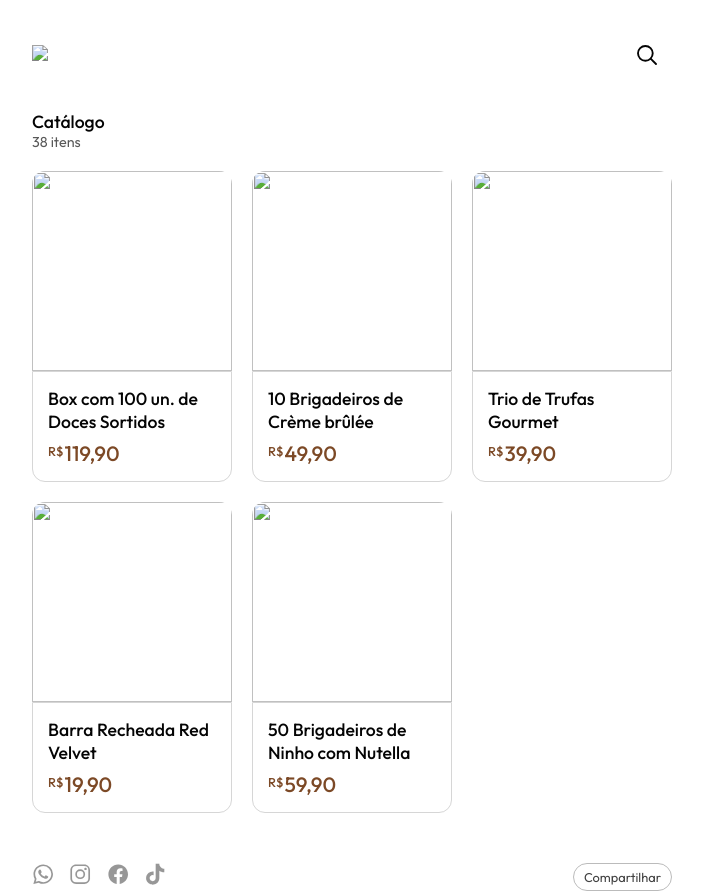
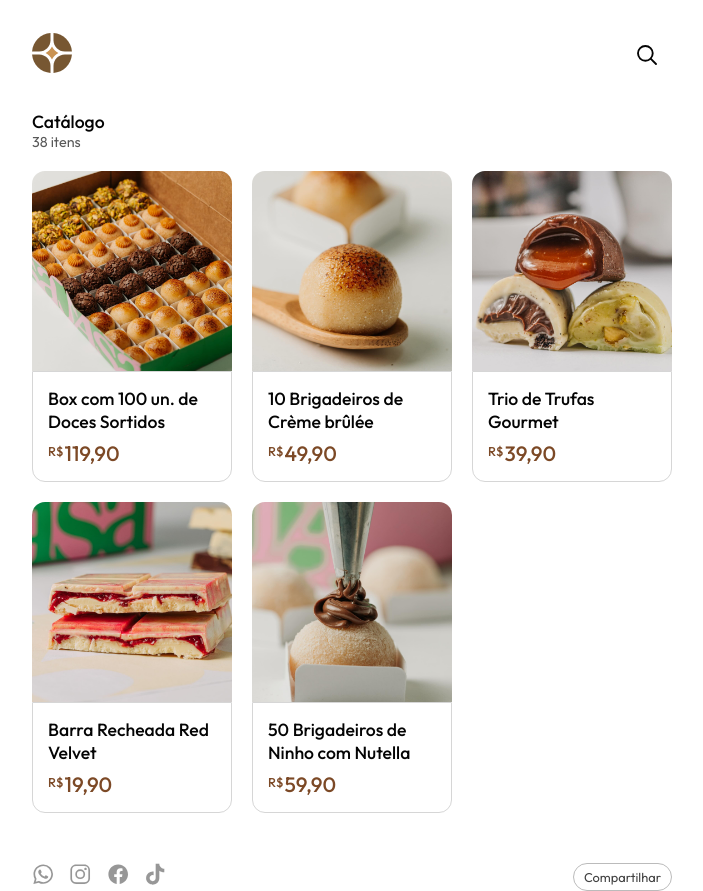
Before and after one commit to antbsp/vendika, a plain HTML site: page catalogo.html in a window 1280 px wide. Shown: the whole page, without its empty margins (288-991 px from the left). Drawn offline with nearby package versions, Linux system fonts and the light colour scheme; files that its build step writes are made by us from their sources.

Commit message:
Update catalogo.html

```diff
--- a/catalogo.html
+++ b/catalogo.html
@@ -4,7 +4,7 @@
         <meta charset="UTF-8">
         <meta name="viewport" content="width=device-width, initial-scale=1.0">
         <title>Document</title>
-        <link rel="stylesheet" href="libs/css/main.css">
+        <link rel="stylesheet" href="main.css">
     </head>
     <body>
         <div class="search-modal">
@@ -17,7 +17,7 @@
         <div class="container">
             <div class="navbar navbar-bottom">
                 <a href="#" class="navbar-link">
-                    <img src="libs/images/logo.svg" class="navbar-logo">
+                    <img src="logo.svg" class="navbar-logo">
                 </a>
                 <div class="navbar-search"><ion-icon name="search-outline"></ion-icon></div>
             </div>
@@ -32,7 +32,7 @@
             </div> -->
             <div class="catalog">
                 <div class="catalog-item" item-title="Box com 100 un. de Doces Sortidos" item-description="Lorem ipsum dolor sit amet, consectetur adipiscing elit. Donec erat dui, aliquam vitae tristique in, pulvinar vitae tortor. Ut ullamcorper aliquam nibh, quis facilisis ligula aliquet eget. Etiam pretium ante nec varius placerat. Fusce fringilla tortor hendrerit est scelerisque aliquam." item-price="R$ 119,90" item-image="libs/images/img-1.jpg" item-id="123ABC">
-                    <img src="libs/images/img-1.jpg" class="catalog-item-image">
+                    <img src="img-1.jpg" class="catalog-item-image">
                     <div class="catalog-item-content">
                         <h1 class="catalog-item-title">Box com 100 un. de Doces Sortidos</h1>
                         <div class="catalog-item-price-container">
@@ -42,7 +42,7 @@
                     </div>
                 </div>
                 <div class="catalog-item" item-title="10 Brigadeiros de Crème brûlée" item-description="Lorem ipsum dolor sit amet, consectetur adipiscing elit. Donec erat dui, aliquam vitae tristique in, pulvinar vitae tortor. Ut ullamcorper aliquam nibh, quis facilisis ligula aliquet eget. Etiam pretium ante nec varius placerat. Fusce fringilla tortor hendrerit est scelerisque aliquam." item-price="R$ 49,90" item-image="libs/images/img-2.jpg" item-id="123ABC">
-                    <img src="libs/images/img-2.jpg" class="catalog-item-image">
+                    <img src="img-2.jpg" class="catalog-item-image">
                     <div class="catalog-item-content">
                         <h1 class="catalog-item-title">10 Brigadeiros de Crème brûlée</h1>
                         <div class="catalog-item-price-container">
@@ -52,7 +52,7 @@
                     </div>
                 </div>
                 <div class="catalog-item" item-title="Trio de Trufas Gourmet" item-description="Lorem ipsum dolor sit amet, consectetur adipiscing elit. Donec erat dui, aliquam vitae tristique in, pulvinar vitae tortor. Ut ullamcorper aliquam nibh, quis facilisis ligula aliquet eget. Etiam pretium ante nec varius placerat. Fusce fringilla tortor hendrerit est scelerisque aliquam." item-price="R$ 39,90" item-image="libs/images/img-3.jpg" item-id="123ABC">
-                    <img src="libs/images/img-3.jpg" class="catalog-item-image">
+                    <img src="img-3.jpg" class="catalog-item-image">
                     <div class="catalog-item-content">
                         <h1 class="catalog-item-title">Trio de Trufas Gourmet</h1>
                         <div class="catalog-item-price-container">
@@ -62,7 +62,7 @@
                     </div>
                 </div>
                 <div class="catalog-item" item-title="Barra Recheada Red Velvet" item-description="Lorem ipsum dolor sit amet, consectetur adipiscing elit. Donec erat dui, aliquam vitae tristique in, pulvinar vitae tortor. Ut ullamcorper aliquam nibh, quis facilisis ligula aliquet eget. Etiam pretium ante nec varius placerat. Fusce fringilla tortor hendrerit est scelerisque aliquam." item-price="R$ 19,90" item-image="libs/images/img-4.jpg" item-id="123ABC">
-                    <img src="libs/images/img-4.jpg" class="catalog-item-image">
+                    <img src="img-4.jpg" class="catalog-item-image">
                     <div class="catalog-item-content">
                         <h1 class="catalog-item-title">Barra Recheada Red Velvet</h1>
                         <div class="catalog-item-price-container">
@@ -72,7 +72,7 @@
                     </div>
                 </div>
                 <div class="catalog-item" item-title="50 Brigadeiros de Ninho com Nutella" item-description="Lorem ipsum dolor sit amet, consectetur adipiscing elit. Donec erat dui, aliquam vitae tristique in, pulvinar vitae tortor. Ut ullamcorper aliquam nibh, quis facilisis ligula aliquet eget. Etiam pretium ante nec varius placerat. Fusce fringilla tortor hendrerit est scelerisque aliquam." item-price="R$ 59,90" item-image="libs/images/img-5.jpg" item-id="123ABC">
-                    <img src="libs/images/img-5.jpg" class="catalog-item-image">
+                    <img src="img-5.jpg" class="catalog-item-image">
                     <div class="catalog-item-content">
                         <h1 class="catalog-item-title">50 Brigadeiros de Ninho com Nutella</h1>
                         <div class="catalog-item-price-container">
@@ -95,6 +95,6 @@
         <script src="https://ajax.googleapis.com/ajax/libs/jquery/3.7.1/jquery.min.js"></script>
         <script type="module" src="https://unpkg.com/ionicons@7.1.0/dist/ionicons/ionicons.esm.js"></script>
         <script nomodule src="https://unpkg.com/ionicons@7.1.0/dist/ionicons/ionicons.js"></script>
-        <script src="libs/js/main.js"></script>
+        <script src="main.js"></script>
     </body>
 </html>
```
